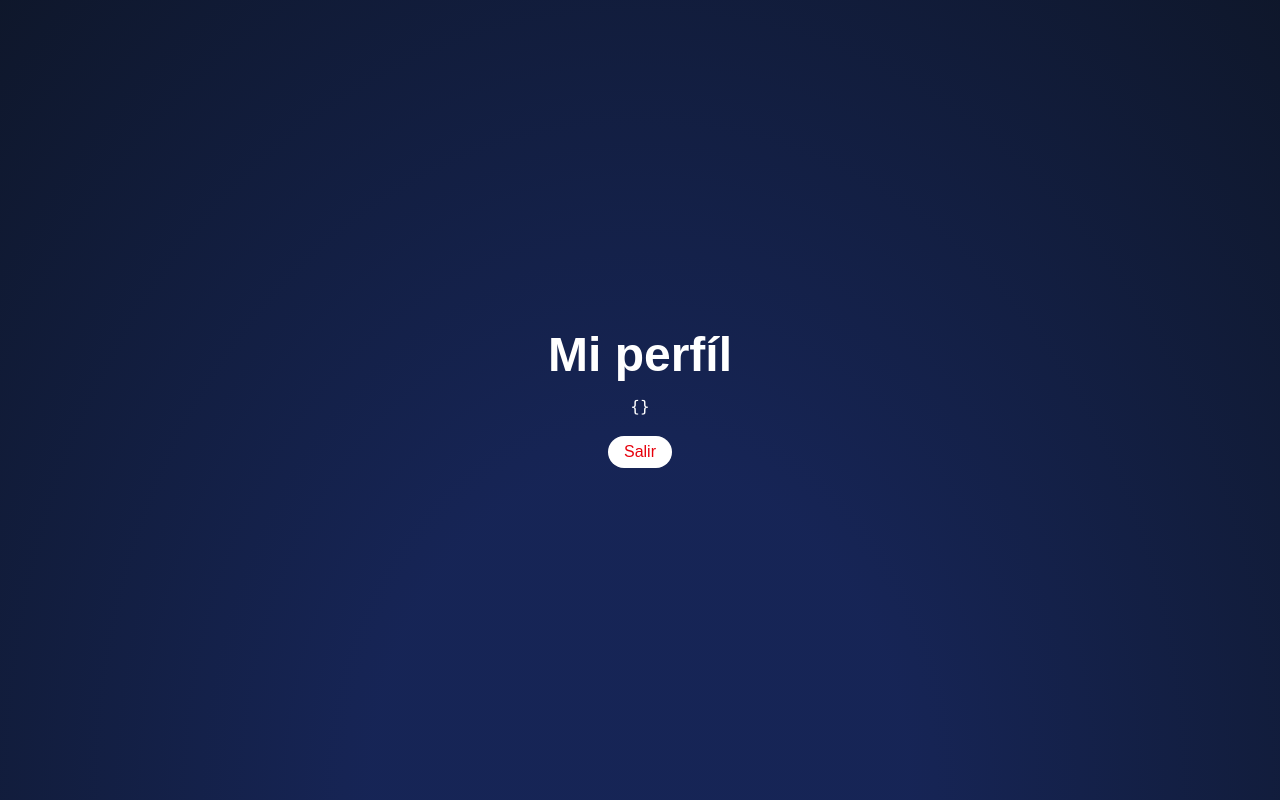
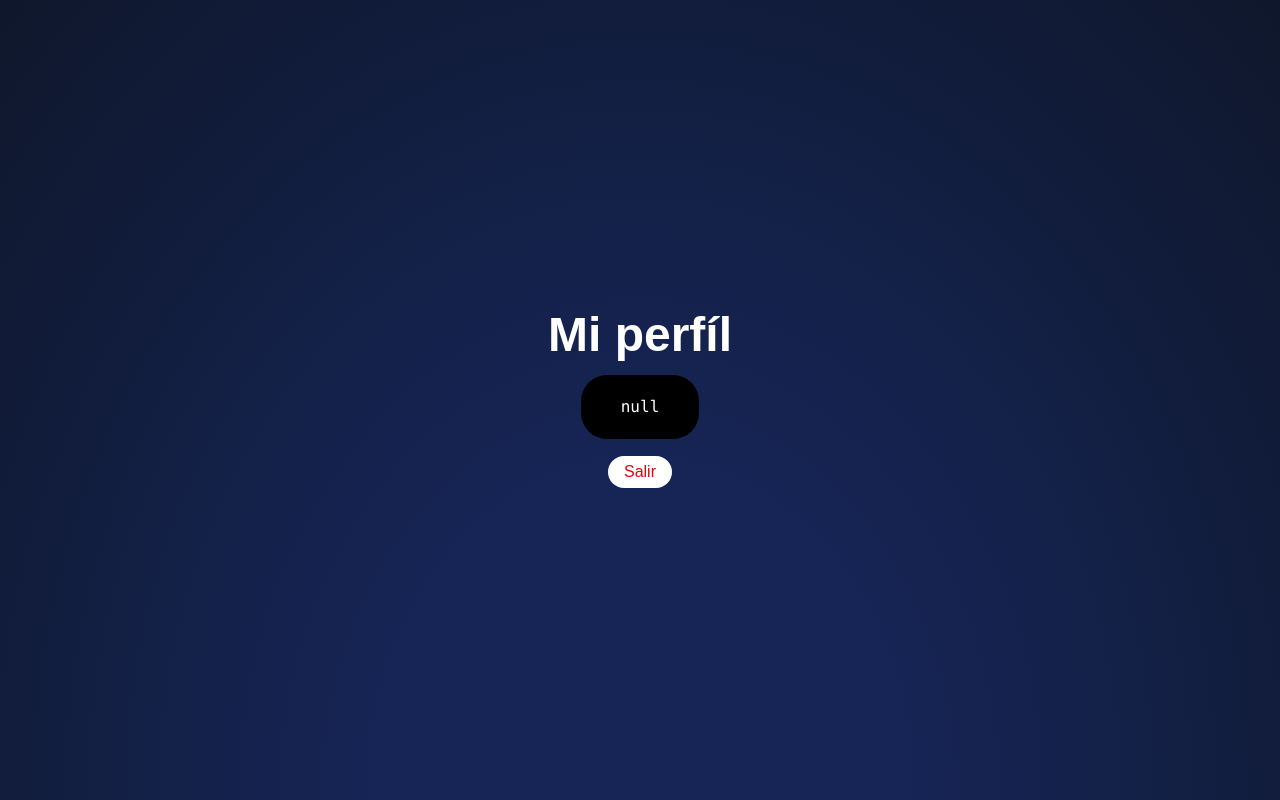
Before and after one commit to pipe753951/05-react-hooks-app, a React (Vite) app: page /profile in a window 1280 px wide. Built offline with nearby package versions, Linux system fonts and the light colour scheme.

Commit message:
Finishing homework from class #167.

```diff
--- a/src/09-useContext/pages/profile/ProfilePage.tsx
+++ b/src/09-useContext/pages/profile/ProfilePage.tsx
@@ -1,13 +1,23 @@
+import { UserContext } from "@/09-useContext/context/userContext";
 import { Button } from "@/components/ui/button";
+import { useContext } from "react";
+import { Link } from "react-router";
 
 export const ProfilePage = function () {
+  const { user } = useContext(UserContext);
+
   return (
-    <div className="flex flex-col items-center justify-center gap-4">
+    <div className="flex flex-col items-center justify-center gap-4 w-full">
       <h1 className="h1">Mi perfíl</h1>
 
-      <pre>{JSON.stringify({}, null, 2)}</pre>
-
-      <Button variant="destructive">Salir</Button>
+      <div className="flex max-w-full max-h-[60vh] px-10 py-5 bg-black rounded-4xl overflow-hidden">
+        <pre className="overflow-scroll">
+          <code>{JSON.stringify(user, null, 2)}</code>
+        </pre>
+      </div>
+      <Link to={"/"}>
+        <Button variant="destructive">Salir</Button>
+      </Link>
     </div>
   );
 };
```
